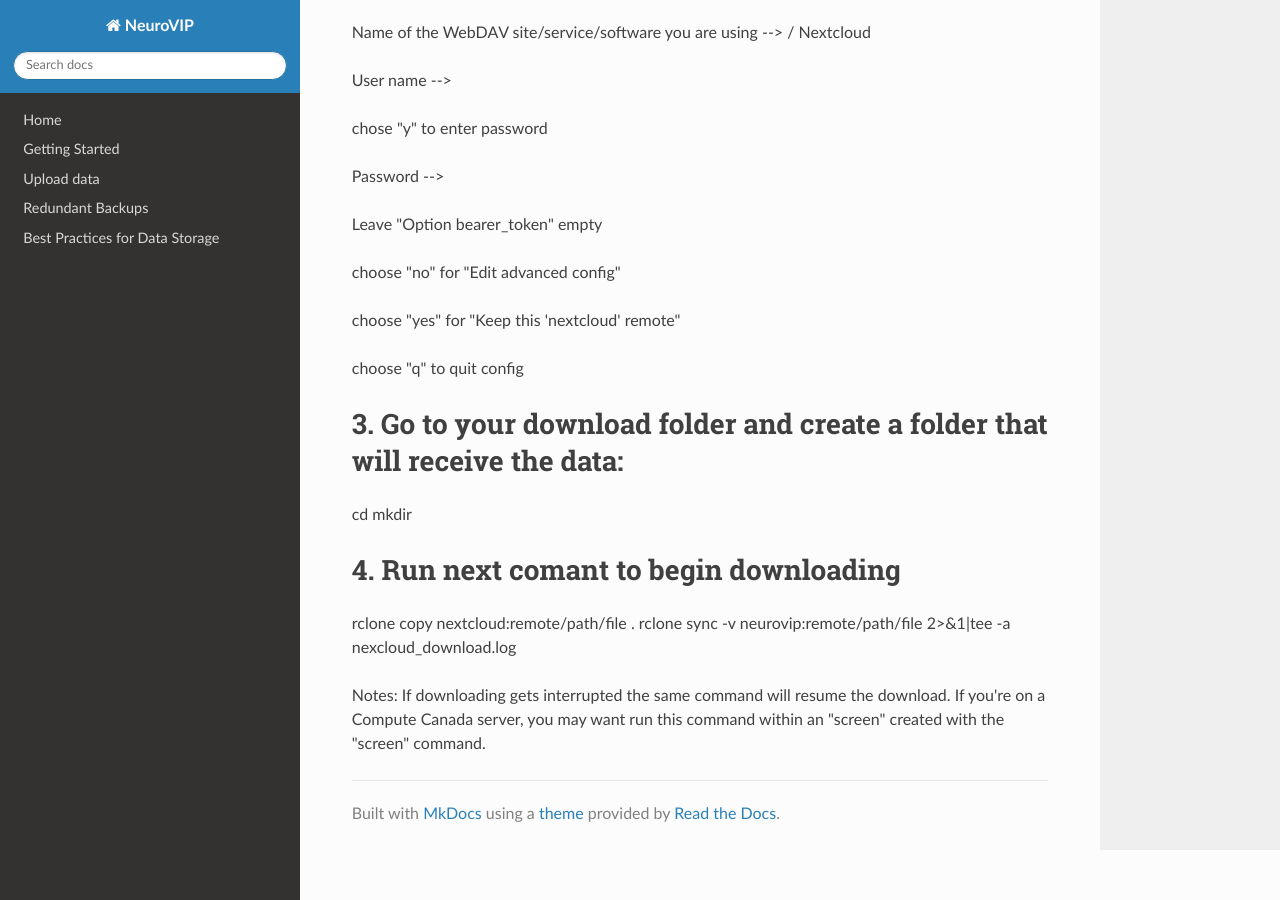
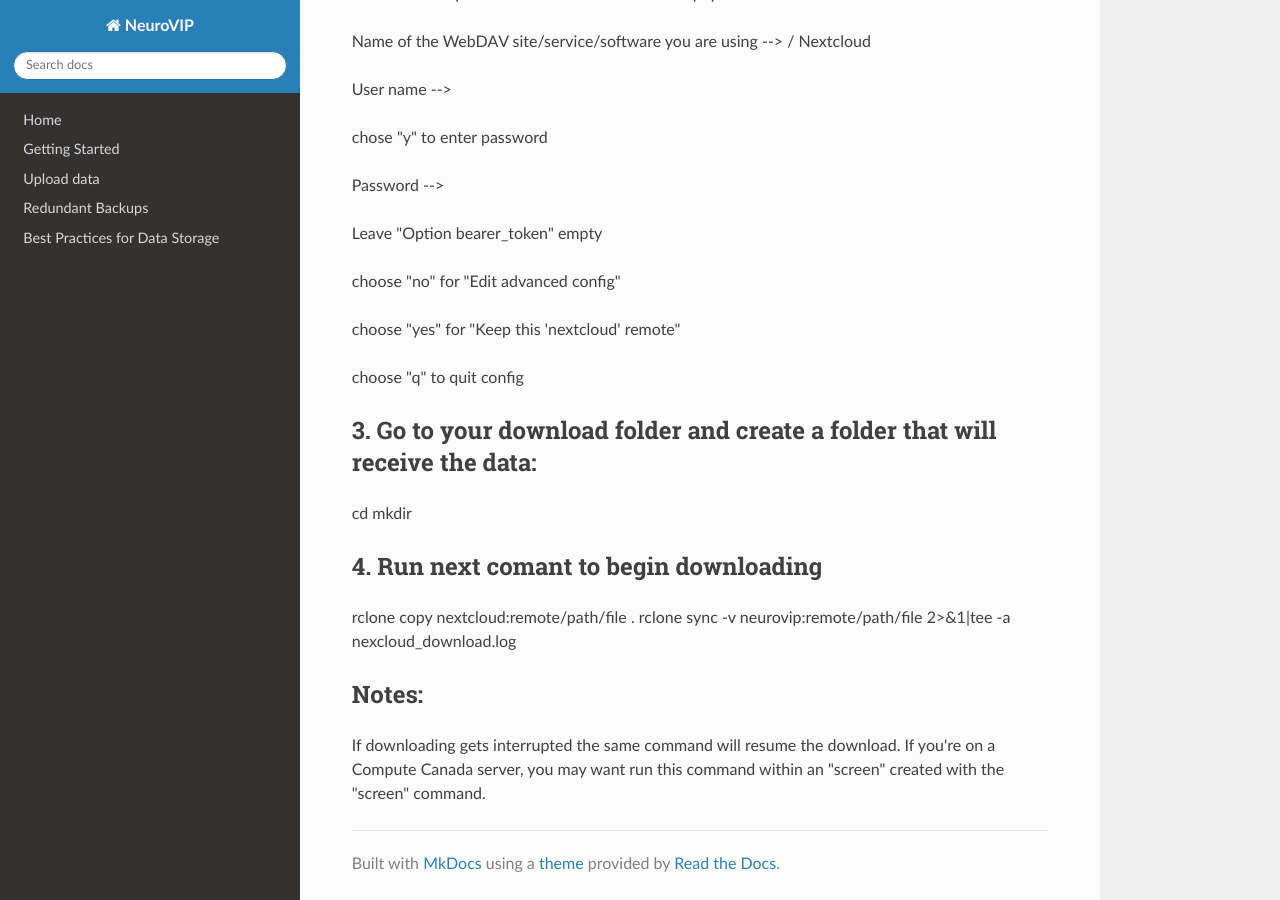
Before and after one commit to neurobioinfo/Neuro_Bioinfo_Core.Nextcloud, an MkDocs documentation site: the page built from docs/download_data.md, in a window 1280 px wide and 900 px high, scrolled down 706 px. Built offline with MkDocs 1.6.1, drawn with Linux system fonts in a browser that asks for light colours; nearby versions of some CDN libraries; part of the change alters nothing that is shown; some of the changed text lies outside the part shown.

```diff
--- a/docs/download_data.md
+++ b/docs/download_data.md
@@ -1,11 +1,13 @@
+# Downloading large datasets
+
 To download a large dataset from our cloud you need to have installed the package "rclone". If you're downloading on DRAC clusters, rclone is already installed.
 
 Next steps will guide you in the downloading process using a command line:
 
-# 1. If you're not downloading in DRAC Clusters, install rclone:
+## 1. If you're not downloading in DRAC Clusters, install rclone:
 sudo apt  install rclone
 
-# 2. Setup rclone configuration (You will need your NeuroVIP user name and your password)
+## 2. Setup rclone configuration (You will need your NeuroVIP user name and your password)
 rclone config
 
 
@@ -34,14 +36,14 @@ choose "yes" for "Keep this 'nextcloud' remote"
 choose "q" to quit config
 
 
-# 3. Go to your download folder and create a folder that will receive the data:
+## 3. Go to your download folder and create a folder that will receive the data:
 cd <download folder>
 mkdir <destination folder>
 
-# 4. Run next comant to begin downloading
+## 4. Run next comant to begin downloading
 rclone copy nextcloud:remote/path/file .
 rclone sync -v neurovip:remote/path/file <destination folder name> 2>&1|tee -a nexcloud_download.log
 
-Notes:
+## Notes:
 If downloading gets interrupted the same command will resume the download.
 If you're on a Compute Canada server, you may want run this command within an "screen" created with the "screen" command.
```
